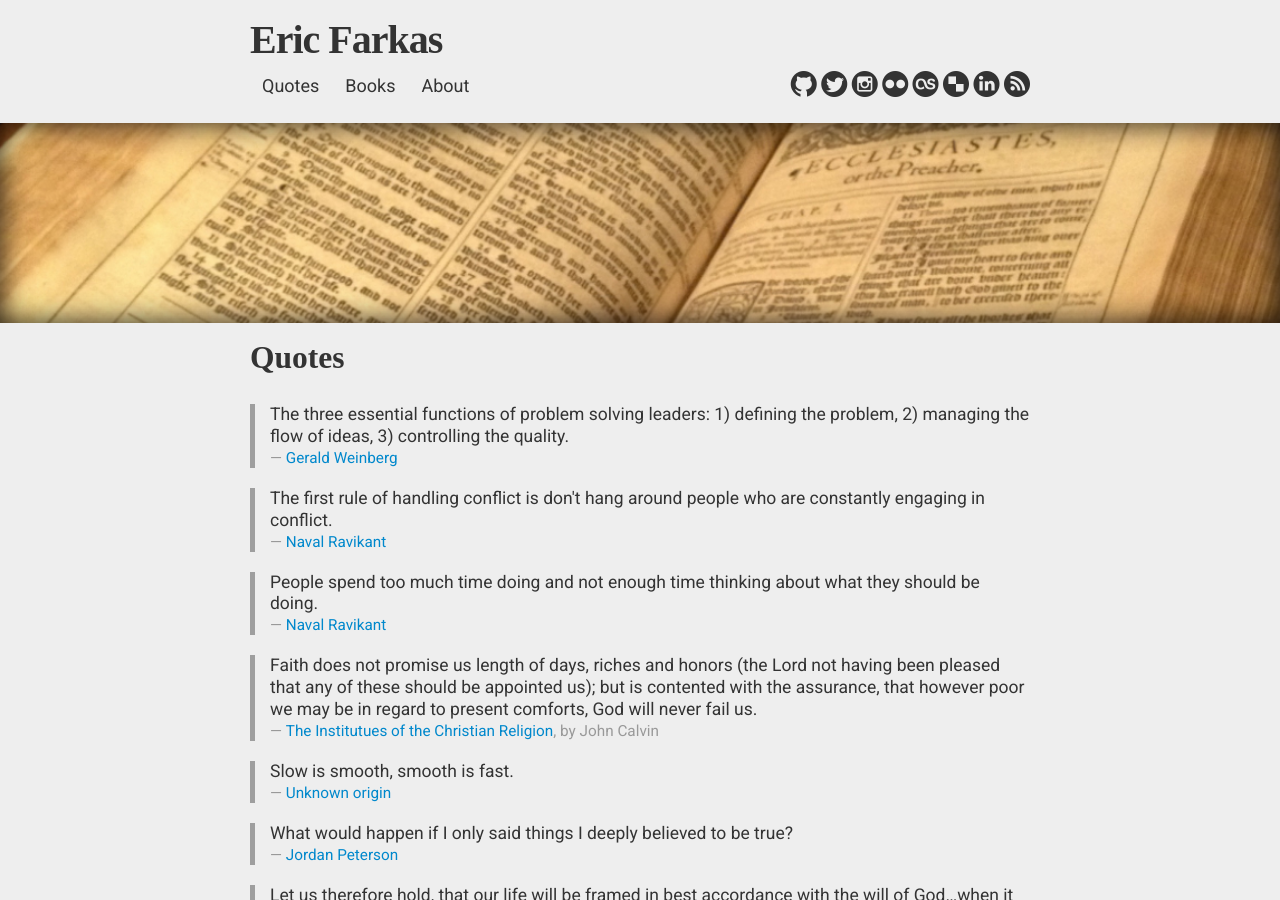
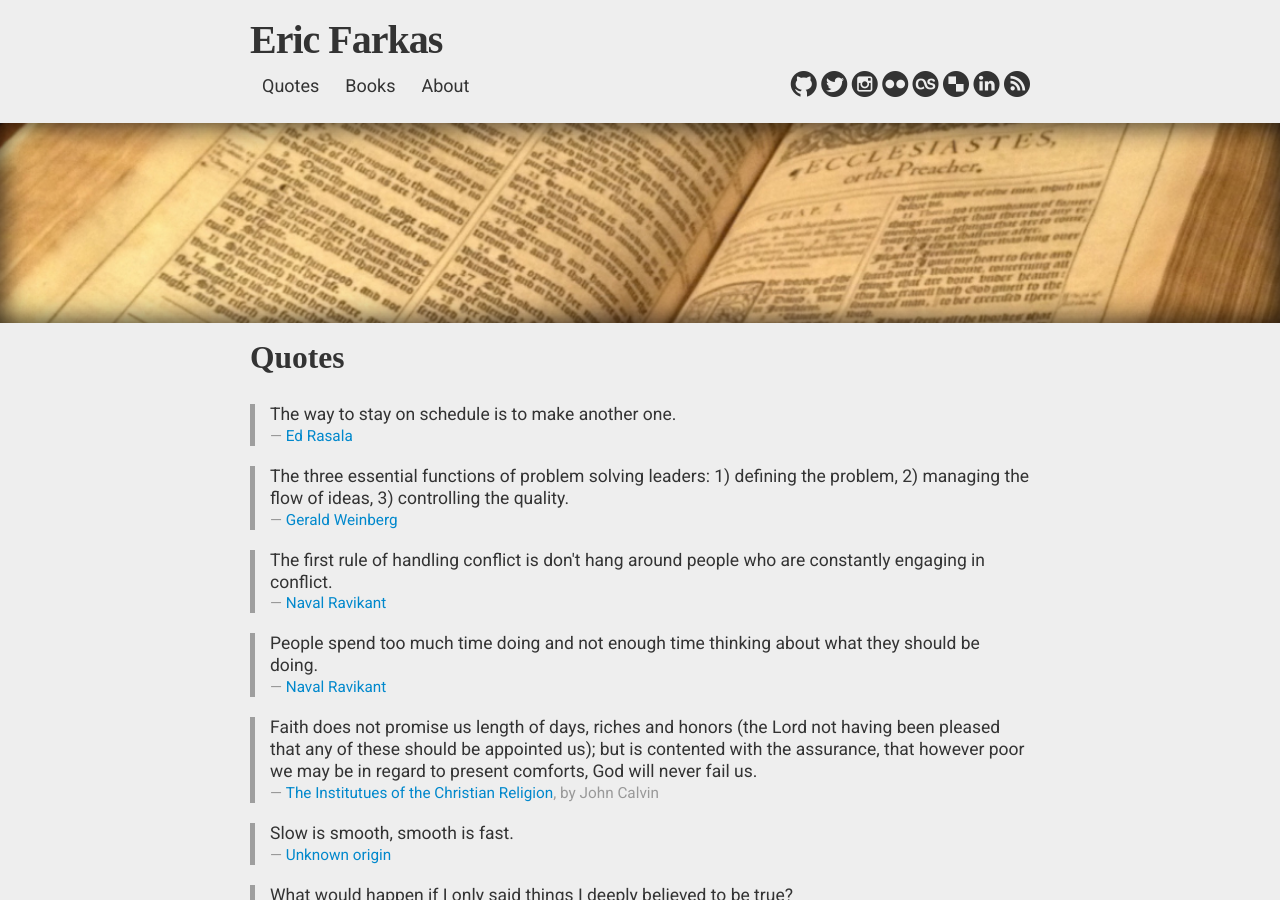
Before and after one commit to speric/speric.github.com, a Jekyll site: the page built from quotes.html, in a window 1280 px wide and 900 px high. Built offline with Jekyll 4.4.1, drawn with Linux system fonts in a browser that asks for light colours; some web fonts are replaced; comment, search, counter and statistics services are not loaded.

Commit message:
Add Rasala quote

```diff
--- a/quotes.html
+++ b/quotes.html
@@ -7,6 +7,13 @@ description: A collection of thought-provoking quotes.
 
 <h2>Quotes</h2>
 <br/>
+
+<blockquote>
+  <p>
+    The way to stay on schedule is to make another one.
+  </p>
+  <small><a href="https://www.amazon.com/Soul-New-Machine-Tracy-Kidder/dp/0316491977">Ed Rasala</a></small>
+</blockquote>
 
 <blockquote>
   <p>
```
